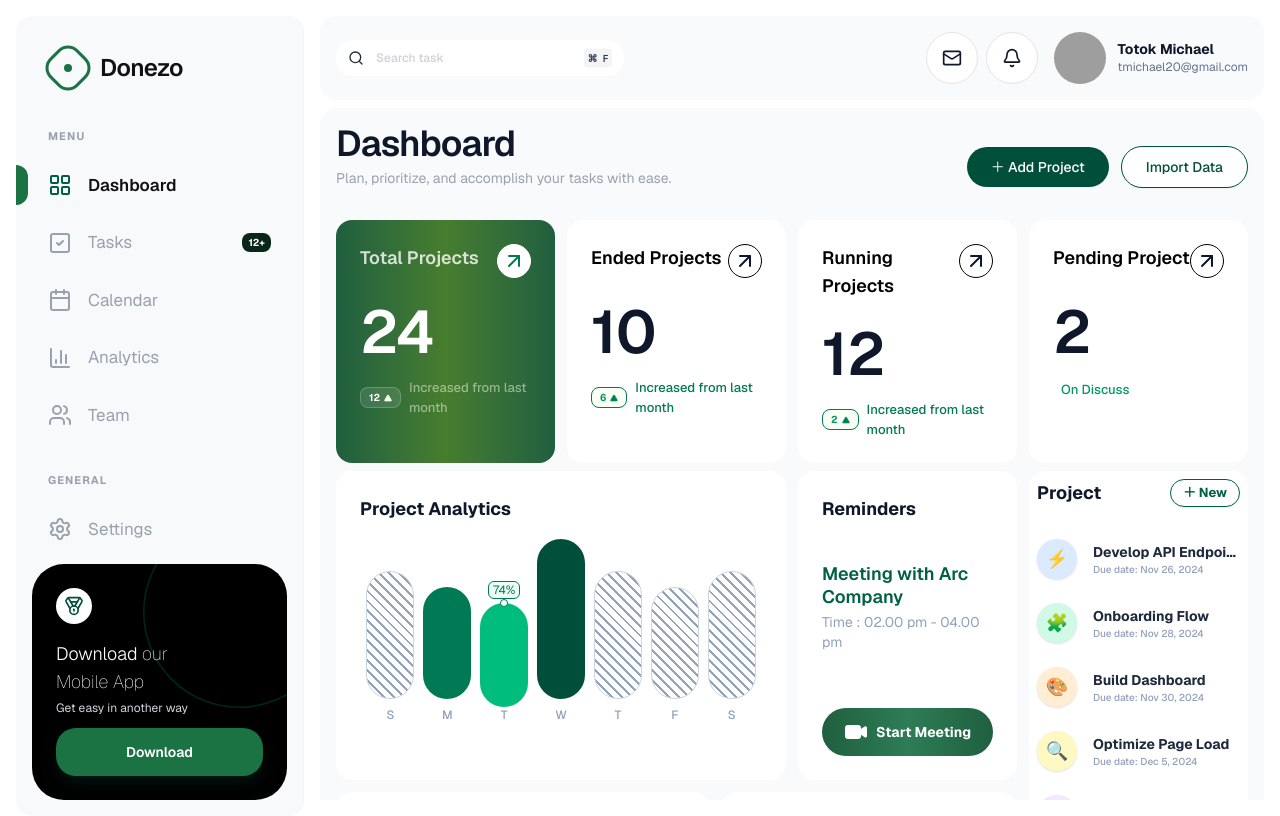
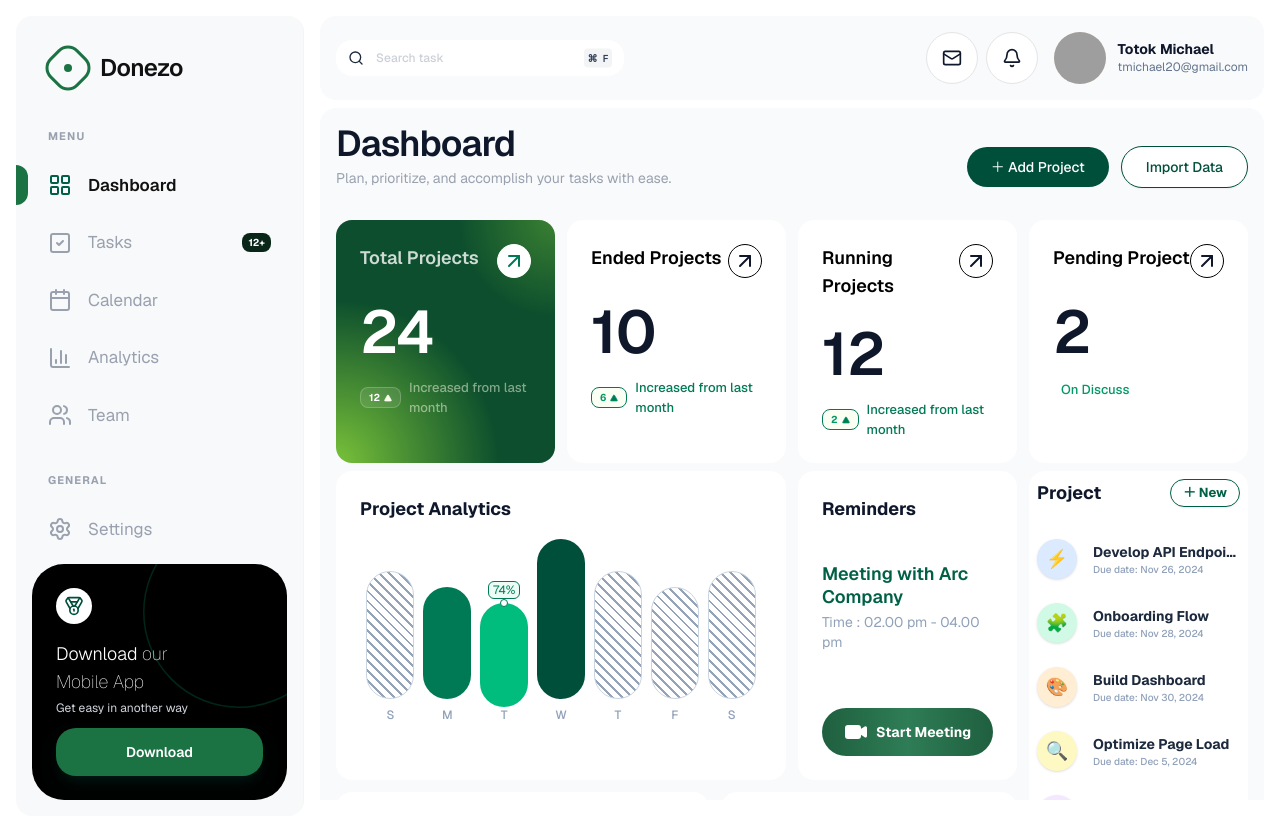
Before and after one commit to S-Tamilarasan-art/Dashboard, a Next.js app: page / in a window 1280 px wide. Built offline with nearby package versions, Linux system fonts and the light colour scheme; grey boxes are pictures that could not be loaded.

Commit message:
bg gradient changed

```diff
--- a/app/page.tsx
+++ b/app/page.tsx
@@ -335,7 +335,7 @@ function StatCard(
 ) {
   return (
     <div className={`p-6 rounded-2xl transition-all ${
-      active ? 'bg-gradient-to-l from-[#1f5f3f] via-[#477d2e] to-[#1f5f3f] text-white border-transparent' : 'bg-white text-slate-900 border-slate-200'
+      active ? 'bg-[#0C4E2D] bg-[radial-gradient(circle_at_bottom_left,rgba(167,243,62,0.7),transparent_50%),radial-gradient(circle_at_top_right,rgba(167,243,62,0.3),transparent_30%)] text-white border-transparent' : 'bg-white text-slate-900 border-slate-200'
     }`}>
       <div className="flex justify-between items-start mb-6">
         <span className={`text-lg font-semibold ${active ? 'opacity-80' : 'text-black'}`}>{title}</span>
```
